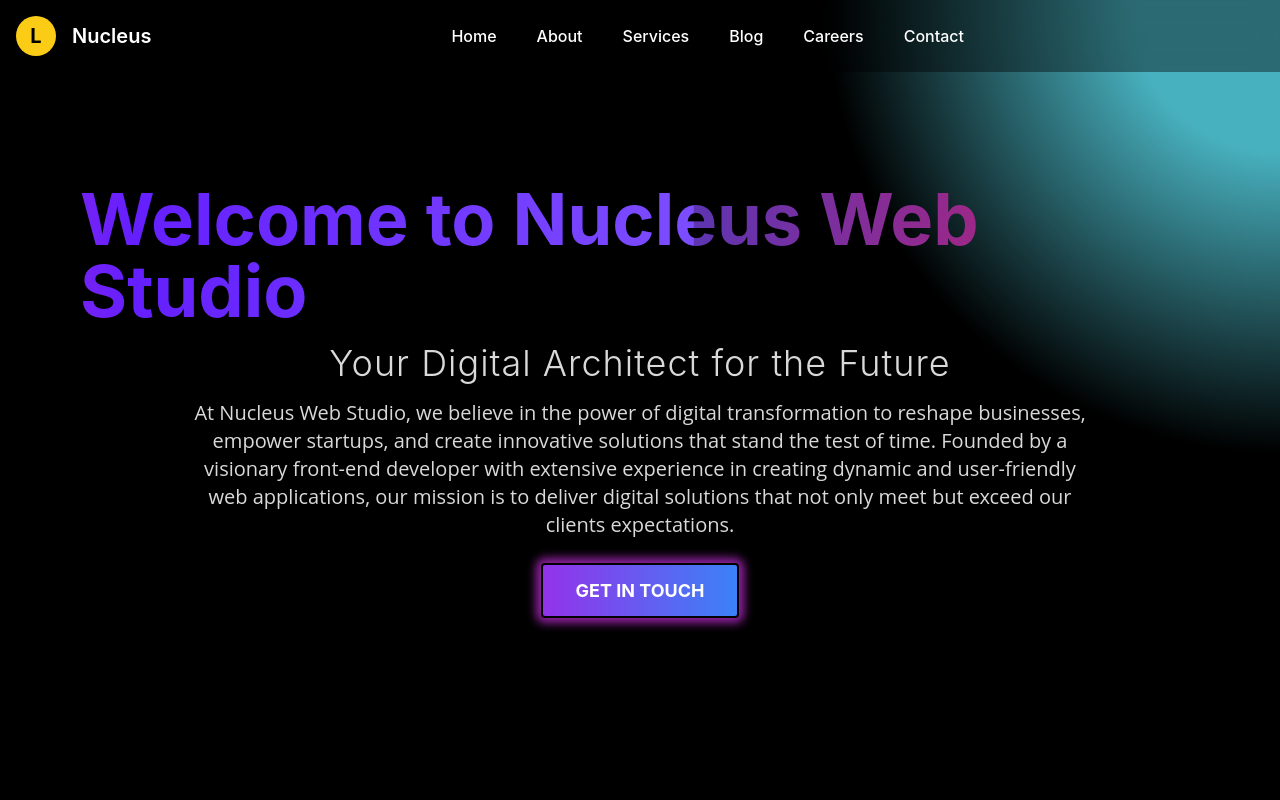
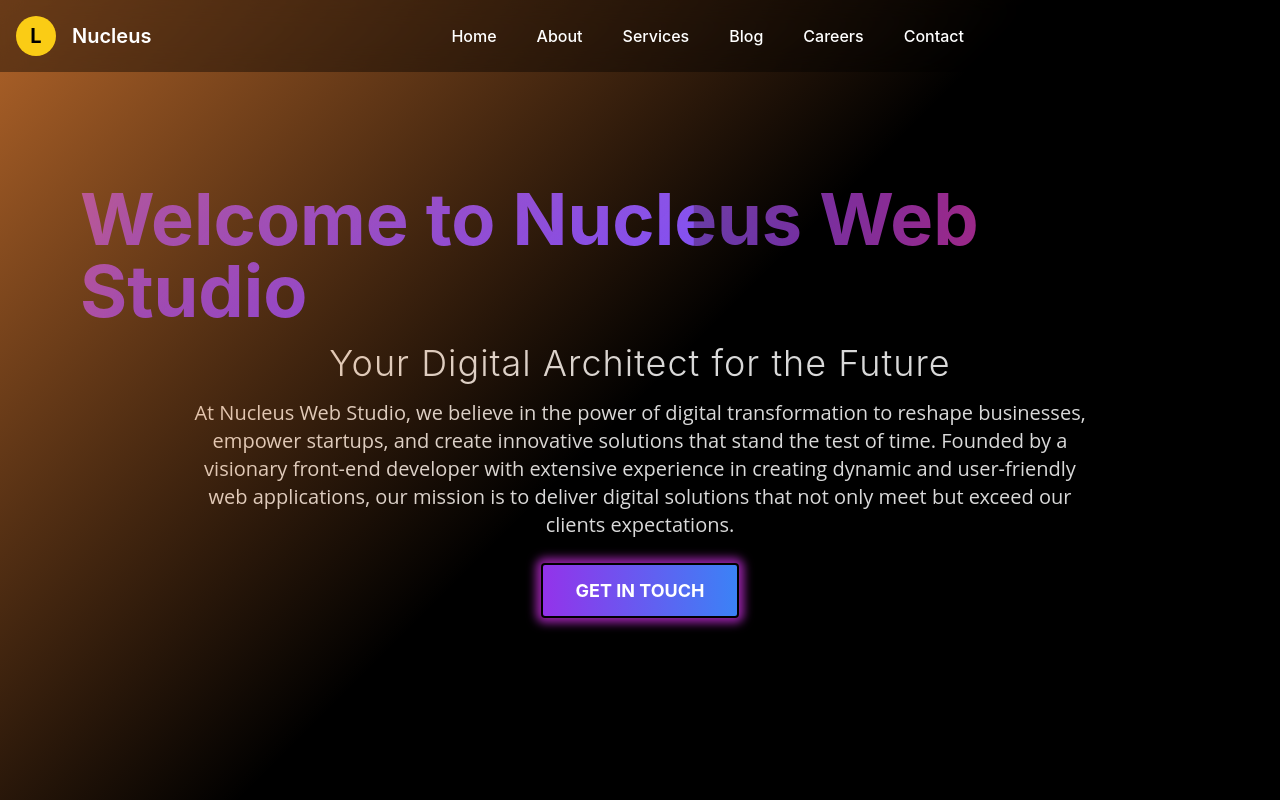
Before and after one commit to ElhamDevelopmentStudio/MyCompany, a React (Vite) app: page /about in a window 1280 px wide. Built offline with nearby package versions, Linux system fonts and the light colour scheme.

Commit message:
added package-lock.json to .gitignore

```diff
--- a/src/Components/About/AboutUs.css
+++ b/src/Components/About/AboutUs.css
@@ -136,7 +136,7 @@
 }
 
 .spotlight-gradient {
-  animation: colorCycle 8s infinite ease;
+  animation: colorCycle 8s infinite ease-in-out;
 }
 
 
--- a/src/Components/About/AboutUs.jsx
+++ b/src/Components/About/AboutUs.jsx
@@ -20,13 +20,42 @@ const titleVariants = {
   },
 };
 
+const gradientVariants = {
+  initial: {
+    // Starting gradient with visible colors against black
+    background:
+      "linear-gradient(135deg, rgba(253,29,29,0.7) 0%, rgba(252,176,69,0) 50%, rgba(0,0,0,0) 100%)",
+  },
+  animate: {
+    // Rotating through gradients, ensuring at least part of the gradient is visible against black
+    background: [
+      "linear-gradient(135deg, rgba(131,58,180,0.7) 0%, rgba(253,29,29,0) 50%, rgba(0,0,0,0) 100%)",
+      "linear-gradient(135deg, rgba(253,29,29,0.7) 0%, rgba(252,176,69,0) 50%, rgba(0,0,0,0) 100%)",
+      "linear-gradient(135deg, rgba(252,176,69,0.7) 0%, rgba(131,58,180,0) 50%, rgba(0,0,0,0) 100%)",
+      "linear-gradient(135deg, rgba(131,58,180,0.7) 0%, rgba(253,29,29,0) 50%, rgba(0,0,0,0) 100%)",
+    ],
+    transition: {
+      duration: 10,
+      ease: "linear",
+      loop: Infinity,
+    },
+  },
+};
+
 const AboutUs = () => {
   return (
     <div
-      className="min-h-screen flex flex-col spotlight-gradient text-white"
-      // ... any other styles or attributes
+      className="relative min-h-screen flex flex-col text-white"
+      style={{ backgroundColor: "black" }}
     >
       <TranslucentNavbar />
+      <motion.div
+        className="absolute h-full w-full" // Adjust size as needed
+        variants={gradientVariants}
+        initial="initial"
+        animate="animate"
+        style={{ backgroundBlendMode: "multiply" }} // Ensure gradient blends well with the black background
+      />
       <motion.div
         className="flex-grow flex flex-col justify-center items-center px-4 sm:px-8 lg:px-20"
         initial="initial"
@@ -64,6 +93,7 @@ const AboutUs = () => {
           whileTap="tap"
         >
           <span className="absolute inset-0 bg-gradient-to-r from-purple-600 to-blue-500"></span>
+
           <span className="relative">Get in touch</span>
         </motion.button>
       </motion.div>
```
Also changed, not shown: 1 other file (tests, documents, lock files or other folders).
